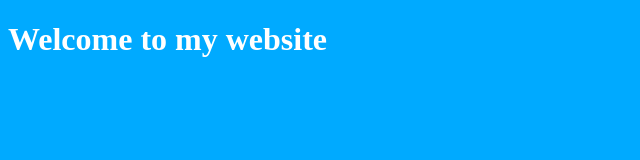
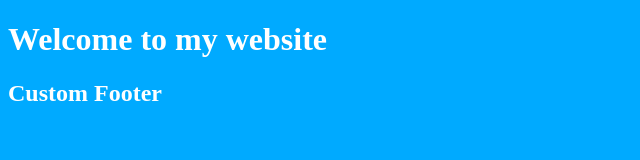
Before and after one commit to martin-amaro/cesde-week3, a plain HTML site: page index.html in a window 1280 px wide. Shown: the whole page, without its empty margins (0-640 px from the left). Drawn offline with Linux system fonts and the light colour scheme.

Commit message:
feat: Custom footer

```diff
--- a/index.html
+++ b/index.html
@@ -8,5 +8,8 @@
 </head>
 <body>
     <h1>Welcome to my website</h1>
+    <footer>
+        <h2>Custom Footer</h2>
+    </footer>
 </body>
 </html>
```
